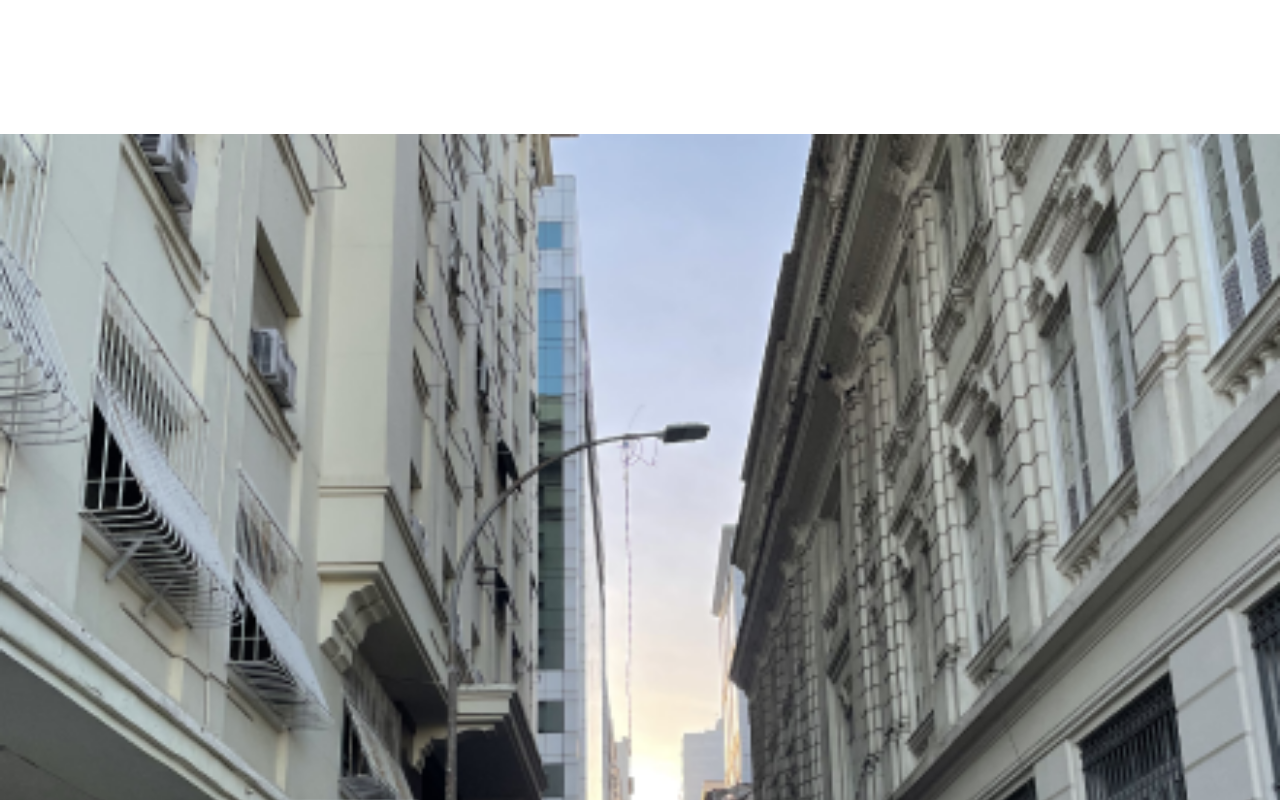
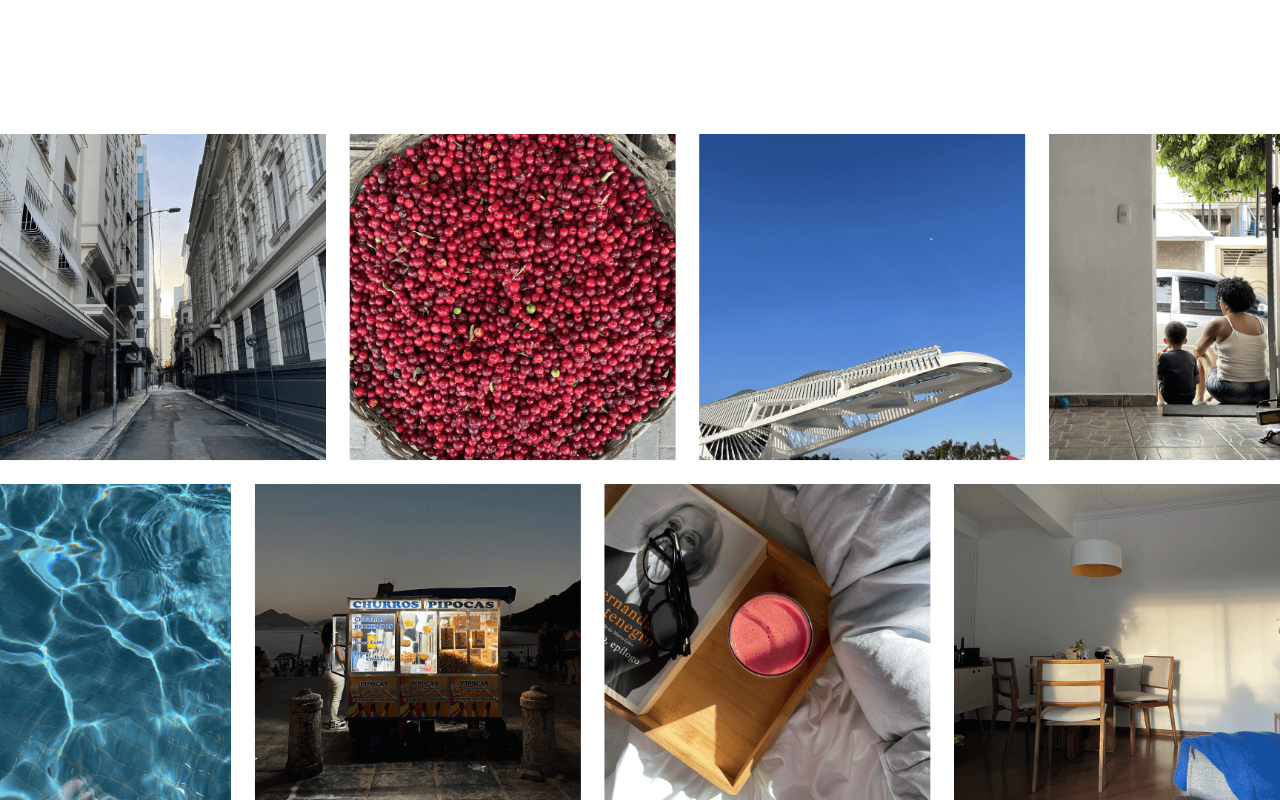
Before and after one commit to jadsonsantos/thalita-torres, a Next.js app: page /about in a window 1280 px wide. Shown: the part 2240-3040 px from the top of the page. Built offline with nearby package versions, Linux system fonts and the light colour scheme.

Commit message:
import galery image

```diff
--- a/components/Gallery/data.js
+++ /dev/null
@@ -1,10 +0,0 @@
-export const data = [
-  { alt: 'Street' },
-  { alt: 'Fruits' },
-  { alt: 'Museum' },
-  { alt: 'Family' },
-  { alt: 'Water' },
-  { alt: 'Popcorn' },
-  { alt: 'Books' },
-  { alt: 'Home' },
-]
--- a/components/Gallery/index.js
+++ b/components/Gallery/index.js
@@ -1,22 +1,20 @@
 import Image from 'next/image'
-import { data } from './data'
 import styles from '../../styles/Gallery.module.scss'
+import galleryDesktop from '../../public/images/gallery-desktop.png'
+import galleryMobile from '../../public/images/gallery-mobile.png'
+import useDeviceDetect from '../../utils/useDeviceDetect'
 
-const Gallery = () => (
-  <section className={styles.gallery}>
-    <ul className={styles.gallery__list}>
-      {data.map(({ alt }, index) => (
-        <li key={alt} className={styles.gallery__item}>
-          <Image
-            src={`/images/about-${index + 1}.png`}
-            alt={alt}
-            width={460}
-            height={460}
-          />
-        </li>
-      ))}
-    </ul>
-  </section>
-)
+const Gallery = () => {
+  const { isMobile } = useDeviceDetect()
+
+  return (
+    <section className={styles.gallery}>
+      <Image
+        src={isMobile ? galleryMobile : galleryDesktop}
+        alt="Galeria de imagens"
+      />
+    </section>
+  )
+}
 
 export default Gallery
--- a/styles/Illustration.module.scss
+++ b/styles/Illustration.module.scss
@@ -1,5 +1,6 @@
 .illustration {
   &__image {
+    width: 100%;
     display: block;
     margin: auto;
   }
```
